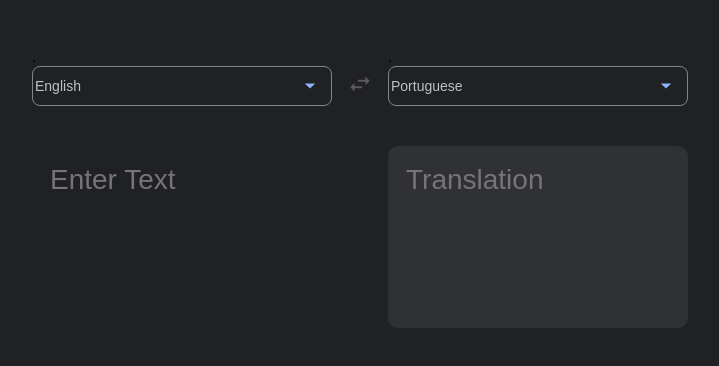
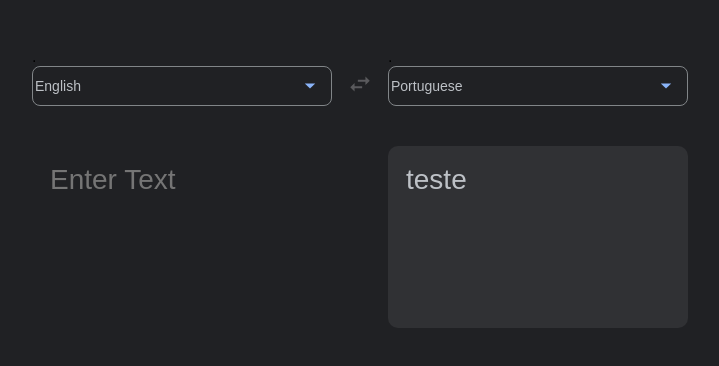
Before and after one commit to danielrubens/google-translate-api, a React (Create React App) app in the folder client/: page / in a window 1280 px wide. Shown: the part 172-538 px from the top of the page, without its empty margins (282-1001 px from the left). Built offline with nearby package versions, Linux system fonts and the light colour scheme.

Commit message:
feat: translate on textbox output

```diff
--- a/client/src/components/TextBox.js
+++ b/client/src/components/TextBox.js
@@ -1,29 +1,26 @@
 import SelectDropDown from './SelectDropDown'
 import { translate } from '../api';
-import { useSelector } from 'react-redux';
-import { useState } from 'react';
+import { useSelector, useDispatch } from 'react-redux';
+import { useState, useEffect } from 'react';
 
 const TextBox = ({style}) => {
     const options = {input: 'Enter Text', output: 'Translation'}
     const enabled = options[style] === 'Enter Text'
+    const [outputMessage, setOutputMessage] = useState('')
 
-    const [inputMessage, setInputMessage] = useState('')
-    const [outputMessage, setOutputMessage] = useState('')
-    const [translation, setTranslation] = useState({input: '', output: ''})
+    const dispatch = useDispatch()
 
     const code = useSelector(state => state.user.code)
+    const translation = useSelector(state => state.user.translation)
 
+    useEffect(() => {}, [translation.output])
     const handleChange = (value) => {
-        setInputMessage(value)
         const body = {message: value, language: code}
-        // const translated = await translate(body)
-        translate(body).then((data) => setInputMessage(data.data))
-        console.log(inputMessage)
-        // setOutputMessage(translated.data)
-        // console.log(translated.data)
-        // setTranslation({input: value, output: translated})
+        translate(body).then((data) => setOutputMessage(data.data))
+        console.log(translation)
+        dispatch({type: 'TRANSLATE', payload: {input: value, output: outputMessage}})
     }
-    // const translation = {input: inputMessage, output: outputMessage}
+
 
     return(
         <div className={style} data-testid={`textbox-${style}`}>.
@@ -31,8 +28,8 @@ const TextBox = ({style}) => {
             <textarea
                 placeholder={options[style]}
                 onChange={({target}) => handleChange(target.value)}
-                // disabled={!enabled}
-                // value={translation[style]}
+                disabled={!enabled}
+                value={translation[style]}
                 />
         </div>
     );
--- a/client/src/redux/actions/index.js
+++ b/client/src/redux/actions/index.js
@@ -3,7 +3,7 @@ export const MODAL = 'MODAL';
 export const CHANGE = 'CHANGE';
 export const SEARCH = 'SEARCH';
 export const CODE = 'CODE';
-
+export const TRANSLATE = 'TRANSLATE';
 
 export const languageAction = (payload) => ({
     type: LANGUAGE,
@@ -29,3 +29,8 @@ export const getCode = (payload) => ({
     type: CODE,
     payload
 })
+
+export const translate = (payload) => ({
+    type: TRANSLATE,
+    payload
+})
--- a/client/src/redux/reducers/user.js
+++ b/client/src/redux/reducers/user.js
@@ -1,6 +1,6 @@
-import { LANGUAGE, MODAL, CHANGE, SEARCH, CODE } from "../actions";
+import { LANGUAGE, MODAL, CHANGE, SEARCH, CODE, TRANSLATE } from "../actions";
 
-const INITIAL_STATE = {input: 'English', output: 'Portuguese', modal: null, search: '', code: 'pt'}
+const INITIAL_STATE = {input: 'English', output: 'Portuguese', modal: null, search: '', code: 'pt', translation: {input: '', output: 'teste'}}
 
 const user = (state=INITIAL_STATE, action) => {
     switch(action.type){
@@ -15,6 +15,8 @@ const user = (state=INITIAL_STATE, action) => {
             return {...state, search: action.payload}
         case CODE:
             return {...state, code: action.payload}
+        case TRANSLATE:
+            return {...state, translation: action.payload}
         default:
             return state
     }
```
